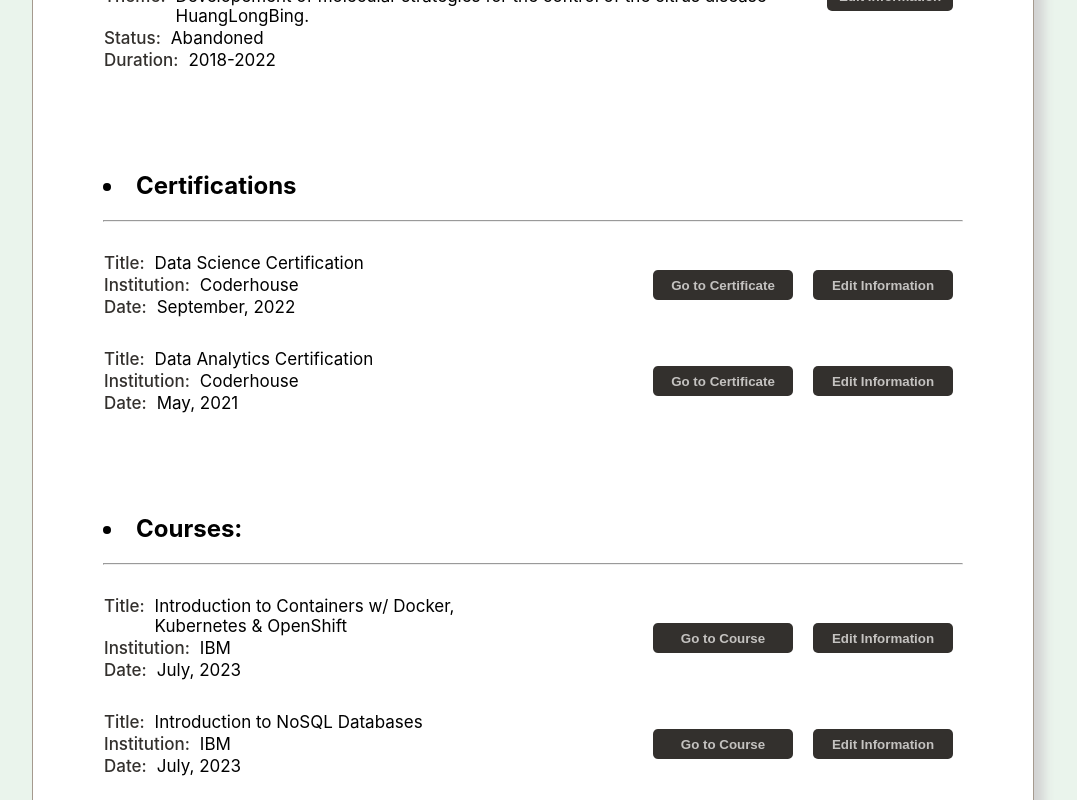
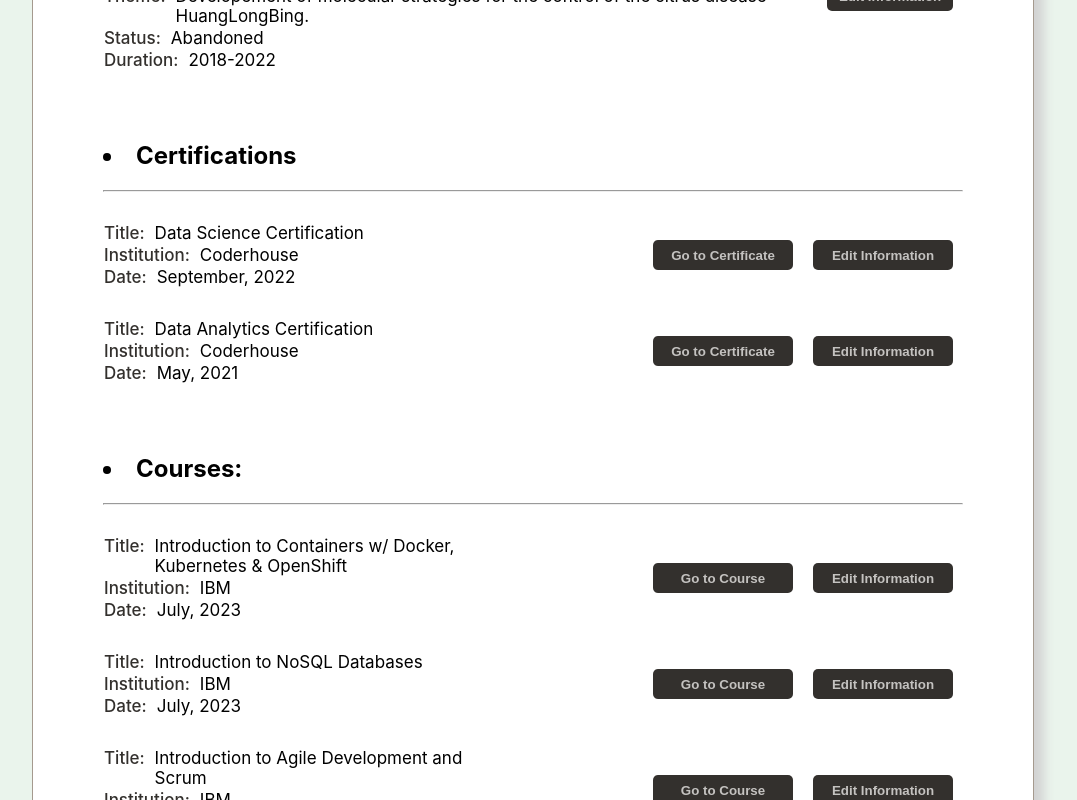
Before and after one commit to VGardella/cv-application, a React (Create React App) app in the folder cv-project/: page / in a window 1280 px wide. Shown: the part 1040-1840 px from the top of the page, without its empty margins (107-1184 px from the left). Built offline with nearby package versions, Linux system fonts and the light colour scheme.

Commit message:
style: container bottom margin

```diff
--- a/cv-project/src/index.css
+++ b/cv-project/src/index.css
@@ -170,5 +170,5 @@ body {
 /* EDUCATION */
 
 .edu-container{
-  margin-bottom: 50px;
+  margin-bottom: 20px;
 }
```
